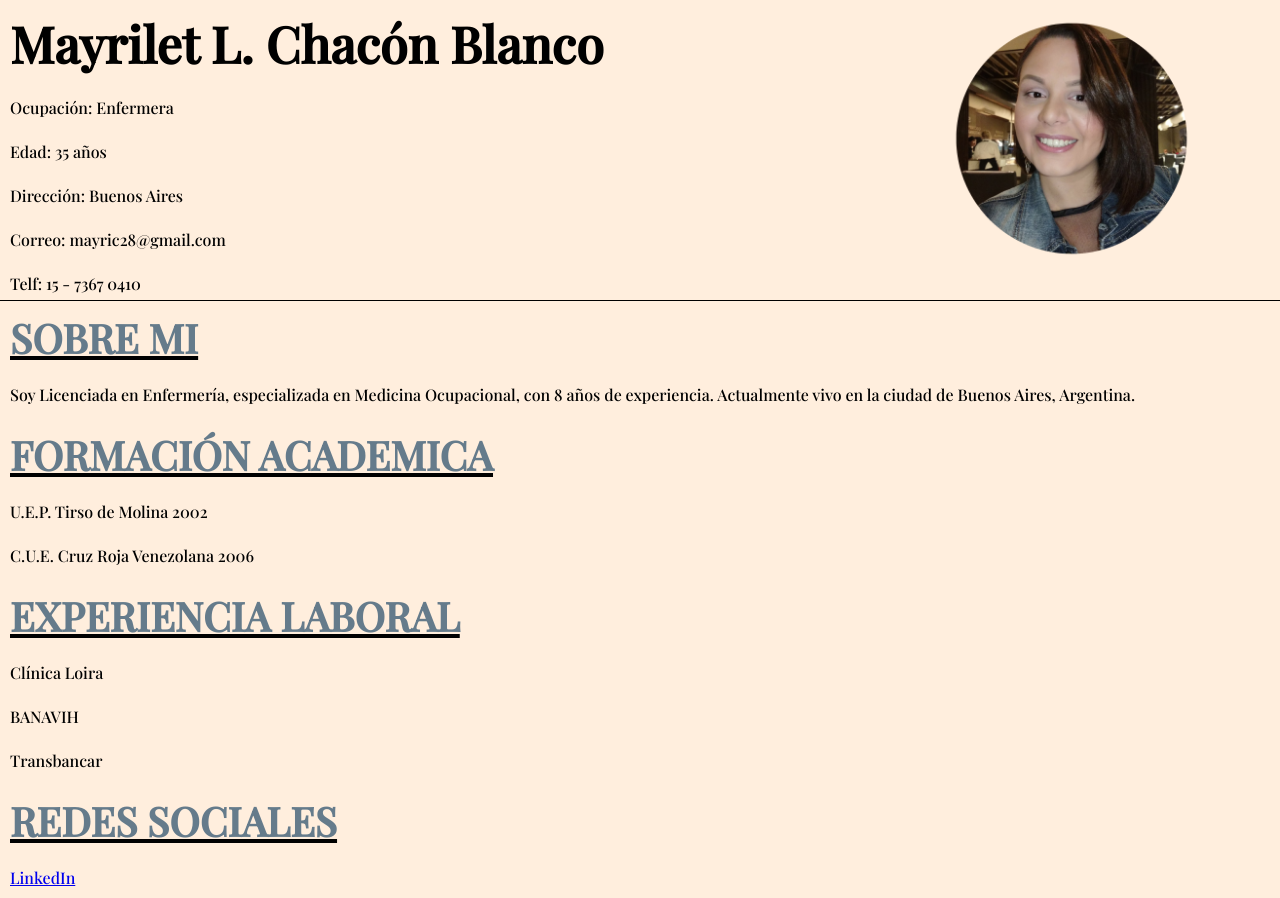
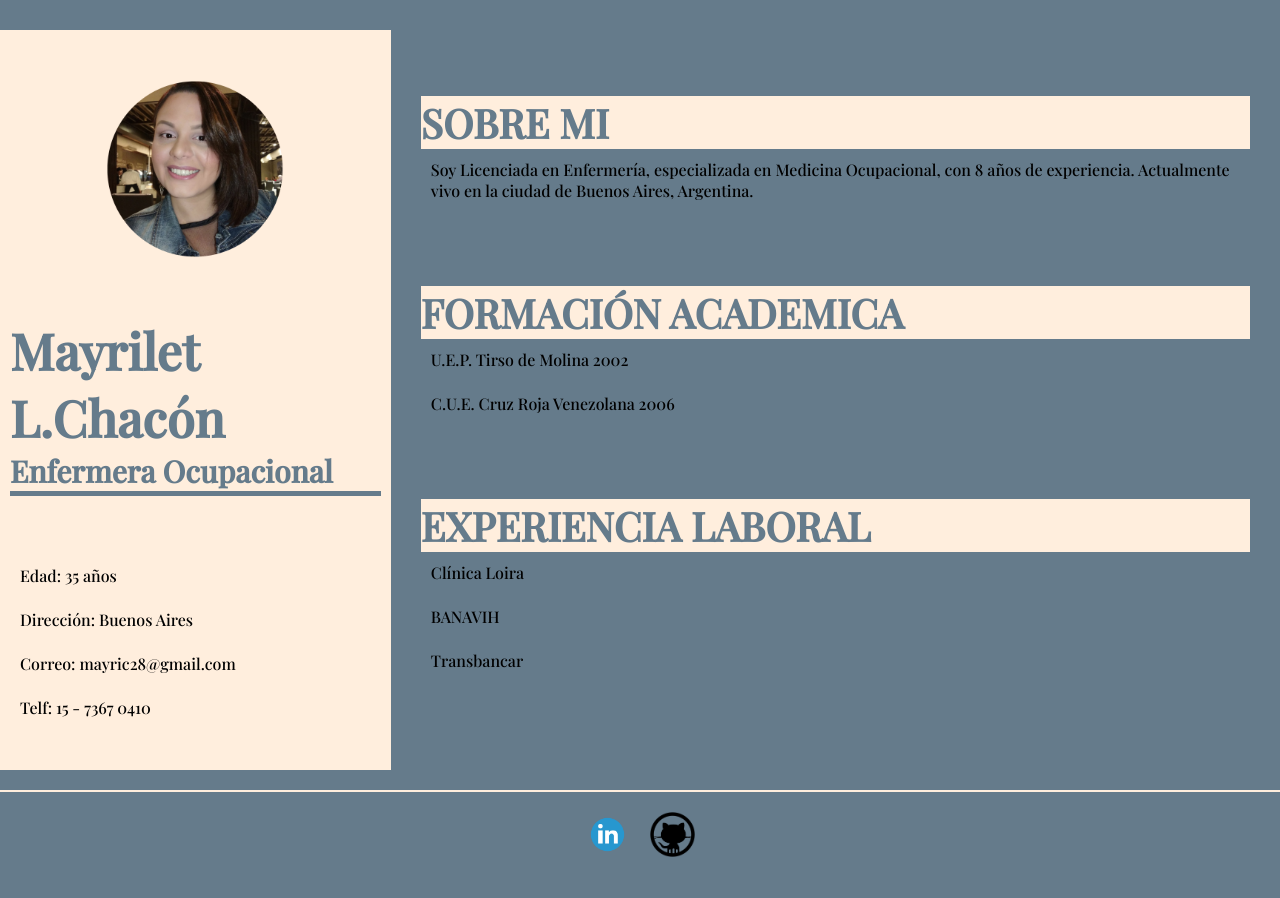
Before and after one commit to Mayrilet/Trabajos-NUCBA, a plain HTML site: page TAREA 3 - CV CSS/index.html in a window 1280 px wide. Drawn offline with nearby package versions, Linux system fonts and the light colour scheme.

Commit message:
CV Flexbox

```diff
--- a/TAREA 3 - CV CSS/index.html
+++ b/TAREA 3 - CV CSS/index.html
@@ -12,11 +12,15 @@
 <body>
     <main>
         <header>
-            <h1>Mayrilet L. Chacón Blanco</h1>
-            <ul class="list">
-                <li>
-                    <span>Ocupación: Enfermera</span>
-                </li>
+            <div class="image">
+                <img src="./ASSEST/Diseño sin título.png" alt="Mayrilet Chacon imagen">
+            </div>
+            <div>
+                <h1>Mayrilet L.Chacón</h1>
+                <h2>Enfermera Ocupacional</h2>
+            </div>
+            <div>
+                <ul>
                     <li>
                         <span>Edad: 35 años</span>
                     </li>
@@ -30,20 +34,18 @@
                         <span>Telf: 15 - 7367 0410</span>
                     </li>
                 </ul>
-             <div class="image">
-                <img src="./ASSEST/Diseño sin título.png" alt="Mayrilet Chacon imagen">
             </div>
         </header>
         <section>
             <div>
-                <h2>SOBRE MI</h2>
+                <h3>SOBRE MI</h3>
                 <p>
                 Soy Licenciada en Enfermería, especializada en Medicina Ocupacional, con 8 años de experiencia. Actualmente vivo en la ciudad de Buenos Aires, Argentina.
                 </p>
             </div>
             <div>
-                <h2>FORMACIÓN ACADEMICA</h2>
-                <ul class="list">
+                <h3>FORMACIÓN ACADEMICA</h3>
+                <ul>
                     <li>
                         <span>U.E.P. Tirso de Molina 2002</span>
                     </li>
@@ -53,8 +55,8 @@
                 </ul>
             </div>
             <div>
-                <h2>EXPERIENCIA LABORAL</h2>
-                <ul class="list">
+                <h3>EXPERIENCIA LABORAL</h3>
+                <ul>
                     <li>
                         <span>Clínica Loira</span>
                     </li>
@@ -67,14 +69,16 @@
                 </ul>
             </div>
         </section>
+    </main>
         <footer>
-            <h2>REDES SOCIALES</h2>
-            <ul class="list">
+            <ul>
                 <li>
-                    <a href="https://www.linkedin.com/in/mayriletchacoblanco0a1899b1/" target="_blank">LinkedIn</a>
+                    <a href="https://www.linkedin.com/in/mayriletchacoblanco0a1899b1/" target="_blank"><img src="./ASSEST/linkedIn_PNG38.png" width="45" height="45"></a>
+                </li>
+                <li>
+                    <a href="https://github.com/Mayrilet" target="_blank"><img src="./ASSEST/github.png" width="45" height="45"></a>
                 </li>
             </ul>
         </footer>
-    </main>
 </body>
 </html>
--- a/TAREA 3 - CV CSS/style.css
+++ b/TAREA 3 - CV CSS/style.css
@@ -6,27 +6,37 @@
 body {
     width: 100vw;
     height: 100vh;
-    background-color: #ffeedd;
+    background-color: #657b8b;
     font-family: 'Playfair Display', serif;
 }
 
 main {
     width: 100%;
-    height: 100%;
+    height: 90%;
+    display: flex;
+    margin-top: 30px;
 }
 
 h1 {
     font-size: 50px;
+    color: #657b8b;
+}
+
+h2 {
+    font-size: 30px;
+    color: #657b8b;
+}
+
+h3 {
+    font-size: 40px;
+    color: #657b8b;
+    background-color: #ffeedd;
 }
 
 li {
     list-style: none;
-}
-
-h2 {
-    font-size: 40px;
-    text-decoration: underline black;
-    color: #657b8b;
+    padding: 10px;
+    margin-bottom: 3px;
 }
 
 p {
@@ -34,9 +44,22 @@ p {
     margin-bottom: 3px;
 }
 
+/*header*/
+
+header {
+    width: 40%;
+    height: 100%;
+    background: #ffeedd;
+    padding: 10px;
+    display: flex;
+    flex-direction: column;
+    justify-content: space-around;
+}
+
 .image {
-    width: 263px;
-    height: 185px;
+    width: 200px;
+    height: 190px;
+    align-self: center;
 }
 
 .image img {
@@ -44,46 +67,28 @@ p {
     height: auto;
 }
 
-.list li {
-    padding: 10px;
-    margin-bottom: 3px;
-}
-
-/*header*/
-
-header {
-    width: 100%;
-    height: 300px;
-    position: relative;
-}
-
-header h1 {
-    padding: 10px;
-}
-
 header h2 {
-    padding: 10px;
-    border-bottom: 1px solid black;
-}
-
-header .image {
-    position: absolute;
-    right: 6%;
-    bottom: 36%;
+    border-bottom: 5px solid #657b8b;
 }
 
 /*section*/
 
 section {
-    border-top: 1px solid black;
-}
-
-section h2 {
-    padding: 10px;
+    padding: 30px;
+    display: flex;
+    flex-direction: column;
+    justify-content: space-around;
 }
 
 /*footer*/
 
-footer h2 {
+footer {
+    margin-top: 40px;
     padding: 10px;
+    border-top: solid 2px #ffeedd;
 }
+
+footer ul {
+    display: flex;
+    justify-content: center;
+}
```
Also changed, not shown: TAREA 3 - CV CSS/ASSEST/github.png (added), TAREA 3 - CV CSS/ASSEST/linkedIn_PNG38.png (added). Lines whose indentation alone changed are shown as unchanged.
